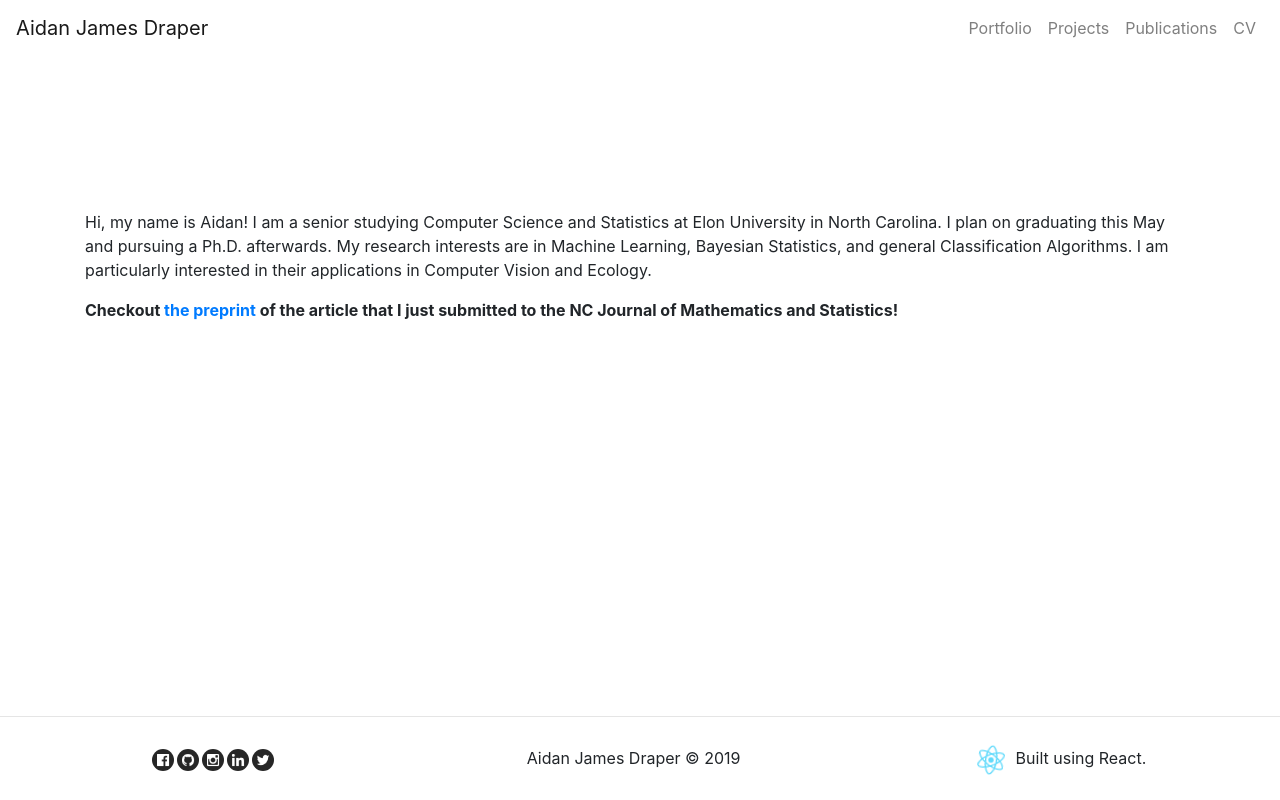
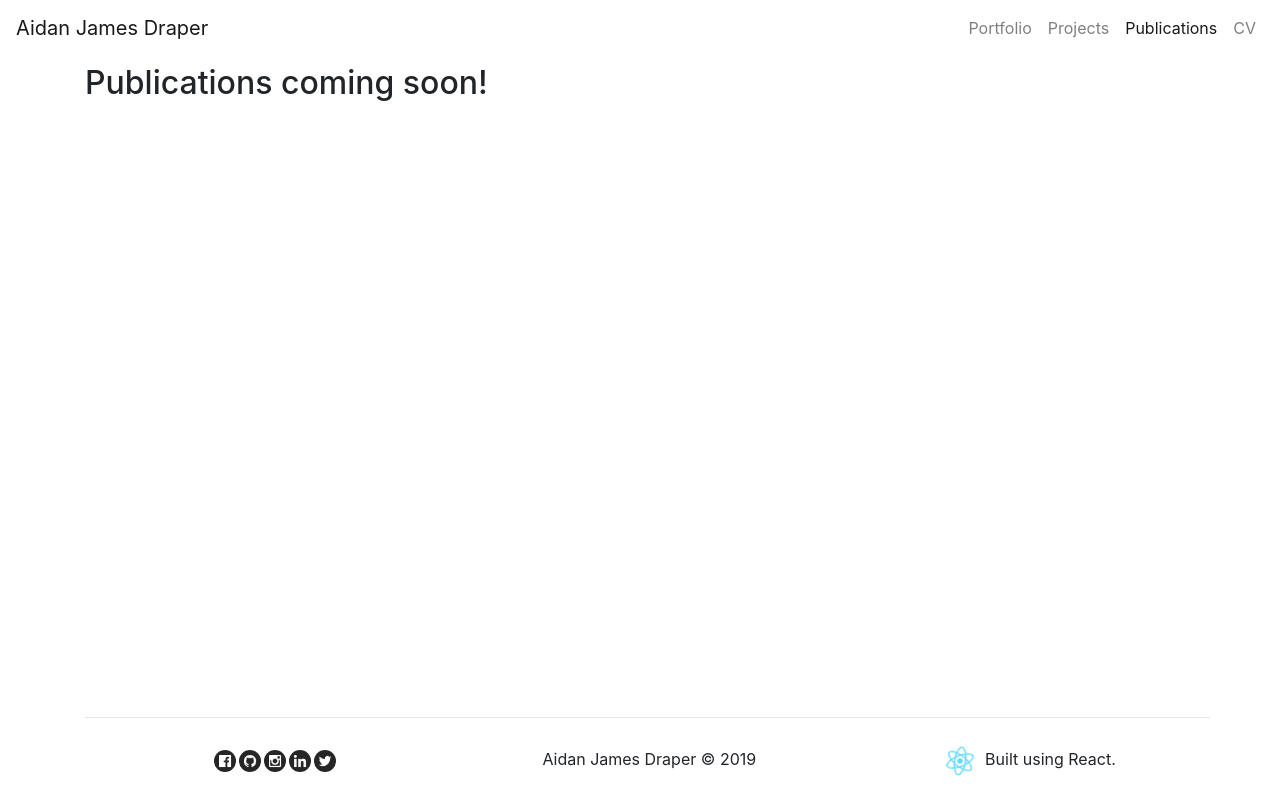
Before and after one commit to adraper2/adraper2.github.io, a React (Create React App) app: page /publications in a window 1280 px wide. Built offline with nearby package versions, Linux system fonts and the light colour scheme.

Commit message:
pagination and react server added

```diff
--- a/package.json
+++ b/package.json
@@ -11,6 +11,7 @@
     "react": "^16.8.4",
     "react-bootstrap": "^1.0.0-beta.5",
     "react-dom": "^16.8.4",
+    "react-router-dom": "^4.3.1",
     "react-scripts": "2.1.8"
   },
   "scripts": {
--- a/src/App.js
+++ b/src/App.js
@@ -1,7 +1,12 @@
 import React, { Component } from "react";
 import NavBar from "./components/navbar";
+import Home from "./components/home";
 import Footer from "./components/footer";
+import Projects from "./components/projects";
+import Portfolio from "./components/portfolio";
+import Publications from "./components/publications";
 import "./App.css";
+import { BrowserRouter, Route } from "react-router-dom";
 
 class App extends Component {
   state = {
@@ -23,33 +28,19 @@ class App extends Component {
 
   render() {
     return (
-      <React.Fragment>
-        <NavBar onTop={this.state.isTop} />
+      <BrowserRouter>
+        <React.Fragment>
+          <NavBar onTop={this.state.isTop} />
 
-        <main className="container">
-          <div className="top-container">
-            <p>
-              Hi, my name is Aidan! I am a senior studying Computer Science and
-              Statistics at Elon University in North Carolina. I plan on
-              graduating this May and pursuing a Ph.D. afterwards. My research
-              interests are in Machine Learning, Bayesian Statistics, and
-              general Classification Algorithms. I am particularly interested in
-              their applications in Computer Vision and Ecology.{" "}
-            </p>
-            <p>
-              <b>
-                Checkout{" "}
-                <a href="https://drive.google.com/file/d/1IGt0naMDSIeAdVNg4FpDtcW5Uj9f1M4h/view?usp=sharing">
-                  the preprint
-                </a>{" "}
-                of the article that I just submitted to the NC Journal of
-                Mathematics and Statistics!{" "}
-              </b>
-            </p>
-          </div>
-        </main>
-        <Footer />
-      </React.Fragment>
+          <main className="container">
+            <Route exact path="/" component={Home} />
+            <Route path="/portfolio" component={Portfolio} />
+            <Route path="/projects" component={Projects} />
+            <Route path="/publications" component={Publications} />
+            <Footer />
+          </main>
+        </React.Fragment>
+      </BrowserRouter>
     );
   }
 }
--- a/src/components/footer.jsx
+++ b/src/components/footer.jsx
@@ -17,32 +17,37 @@ class Footer extends Component {
             className="account_links"
             href="https://www.facebook.com/aidan.draper"
           >
-            <img src={fb_image} className="accounts" />
+            <img src={fb_image} className="accounts" alt="facebook" />
           </a>
           <a className="account_links" href="https://github.com/adraper2">
-            <img src={github_image} className="accounts" />
+            <img src={github_image} className="accounts" alt="github" />
           </a>
           <a
             className="account_links"
             href="https://www.instagram.com/adraper19/"
           >
-            <img src={insta_image} className="accounts" />
+            <img src={insta_image} className="accounts" alt="instagram" />
           </a>
           <a
             className="account_links"
             href="https://www.linkedin.com/in/aidan-draper/"
           >
-            <img src={link_image} className="accounts" />
+            <img src={link_image} className="accounts" alt="linkedin" />
           </a>
           <a className="account_links" href="https://twitter.com/adraper19">
-            <img src={twit_image} className="accounts" />
+            <img src={twit_image} className="accounts" alt="twitter" />
           </a>
         </div>
         <div align="center" className="footer-element">
           Aidan James Draper &copy; 2019
         </div>
         <div align="center" className="footer-element">
-          <img src={reactLogo} className="App-logo" id="reactLogo" />
+          <img
+            src={reactLogo}
+            className="App-logo"
+            id="reactLogo"
+            alt="react logo"
+          />
           Built using React.{" "}
         </div>
       </div>
--- /dev/null
+++ b/src/components/home.js
@@ -0,0 +1,32 @@
+import React, { Component } from "react";
+
+class Home extends Component {
+  render() {
+    return (
+      <main className="main-container">
+        <div className="top-container">
+          <p>
+            Hi, my name is Aidan! I am a senior studying Computer Science and
+            Statistics at Elon University in North Carolina. I plan on
+            graduating this May and pursuing a Ph.D. afterwards. My research
+            interests are in Machine Learning, Bayesian Statistics, and general
+            Classification Algorithms. I am particularly interested in their
+            applications in Computer Vision and Ecology.{" "}
+          </p>
+          <p>
+            <b>
+              Checkout{" "}
+              <a href="https://drive.google.com/file/d/1IGt0naMDSIeAdVNg4FpDtcW5Uj9f1M4h/view?usp=sharing">
+                the preprint
+              </a>{" "}
+              of the article that I just submitted to the NC Journal of
+              Mathematics and Statistics!{" "}
+            </b>
+          </p>
+        </div>
+      </main>
+    );
+  }
+}
+
+export default Home;
--- a/src/components/navbar.jsx
+++ b/src/components/navbar.jsx
@@ -1,4 +1,5 @@
 import React, { Component } from "react";
+import { Link, NavLink } from "react-router-dom";
 import "bootstrap";
 import "bootstrap/dist/css/bootstrap.css";
 import "bootstrap/dist/js/bootstrap.js";
@@ -23,9 +24,9 @@ class NavBar extends Component {
         className={this.getNavClasses()}
         style={{ backgroundColor: myColors.White, position: "fixed", top: 0 }}
       >
-        <a className="navbar-brand" href="#">
+        <Link to="/" className="navbar-brand">
           Aidan James Draper
-        </a>
+        </Link>
         <button
           className="navbar-toggler"
           type="button"
@@ -41,19 +42,19 @@ class NavBar extends Component {
         <div className="collapse navbar-collapse" id="navbarToggler">
           <ul className="navbar-nav ml-auto mt-2 mt-lg-0 ">
             <li className="nav-item d-flex justify-content-end">
-              <a className="nav-link" href="#">
+              <NavLink exact to="/portfolio" className="nav-link">
                 Portfolio
-              </a>
+              </NavLink>
             </li>
             <li className="nav-item d-flex justify-content-end">
-              <a className="nav-link" href="#">
+              <NavLink exact to="/projects" className="nav-link">
                 Projects
-              </a>
+              </NavLink>
             </li>
             <li className="nav-item d-flex justify-content-end">
-              <a className="nav-link" href="#">
+              <NavLink exact to="/publications" className="nav-link">
                 Publications
-              </a>
+              </NavLink>
             </li>
             <li className="nav-item d-flex justify-content-end">
               <a
--- /dev/null
+++ b/src/components/portfolio.js
@@ -0,0 +1,14 @@
+import React, { Component } from "react";
+
+class Portfolio extends Component {
+  state = {};
+  render() {
+    return (
+      <div>
+        <h2>Portfolio coming soon!</h2>{" "}
+      </div>
+    );
+  }
+}
+
+export default Portfolio;
--- a/src/components/project.jsx
+++ b/src/components/project.jsx
@@ -1,9 +1,21 @@
 import React, { Component } from "react";
 
 class Project extends Component {
-  state = {};
   render() {
-    return;
+    const {
+      projectImage,
+      projectTitle,
+      projectDesc,
+      projectLink
+    } = this.props.project;
+    return (
+      <div className="project-box">
+        <img src={projectImage} className="project-image" alt="project" />
+        <h4>{projectTitle}</h4>
+        <p>{projectDesc}</p>
+        <a href={projectLink}>Link to project.</a>
+      </div>
+    );
   }
 }
 
--- a/src/components/projects.jsx
+++ b/src/components/projects.jsx
@@ -1,9 +1,61 @@
 import React, { Component } from "react";
+import Project from "./project";
+import reactLogo from "../logo.svg";
 
 class Projects extends Component {
-  state = {};
+  state = {
+    projects: [
+      {
+        id: 1,
+        projectImage: { reactLogo },
+        projectTitle: "Test Project 1",
+        projectDesc:
+          "This is a test description of what a project might look like on this page using components.",
+        projectLink: "https://github.com/adraper2"
+      },
+      {
+        id: 2,
+        projectImage: { reactLogo },
+        projectTitle: "Test Project 2",
+        projectDesc:
+          "This is a test description of what a project might look like on this page using components.",
+        projectLink: "https://github.com/adraper2"
+      },
+      {
+        id: 3,
+        projectImage: { reactLogo },
+        projectTitle: "Test Project 3",
+        projectDesc:
+          "This is a test description of what a project might look like on this page using components.",
+        projectLink: "https://github.com/adraper2"
+      },
+      {
+        id: 4,
+        projectImage: { reactLogo },
+        projectTitle: "Test Project 4",
+        projectDesc:
+          "This is a test description of what a project might look like on this page using components.",
+        projectLink: "https://github.com/adraper2"
+      },
+      {
+        id: 5,
+        projectImage: { reactLogo },
+        projectTitle: "Test Project 5",
+        projectDesc:
+          "This is a test description of what a project might look like on this page using components.",
+        projectLink: "https://github.com/adraper2"
+      }
+    ]
+  };
+
   render() {
-    return;
+    return (
+      <div className="projects-container">
+        {this.state.projects.map(project => (
+          <Project key={project.id} project={project} />
+        ))}
+      </div>
+    );
   }
 }
 
--- /dev/null
+++ b/src/components/publications.js
@@ -0,0 +1,14 @@
+import React, { Component } from "react";
+
+class Publications extends Component {
+  state = {};
+  render() {
+    return (
+      <div>
+        <h2>Publications coming soon!</h2>
+      </div>
+    );
+  }
+}
+
+export default Publications;
--- a/src/index.css
+++ b/src/index.css
@@ -1,3 +1,18 @@
+* {
+  box-sizing: border-box;
+}
+
+*:before,
+*:after {
+  box-sizing: border-box;
+}
+
+html,
+body {
+  height: 100%;
+  position: relative;
+}
+
 body {
   margin: 0;
   padding: 0;
@@ -21,18 +36,27 @@ body,
   width: 100%;
 }
 
+nav {
+  z-index: 1;
+}
+
 html {
   overflow-y: scroll;
 }
 
 .container {
   position: relative;
-  top: 170px;
-  bottom: 0;
-  left: 0;
-  right: 0;
-  width: 100%;
-  height: 100%;
+  overflow: hidden;
+  display: block;
+  padding-bottom: 100px;
+  top: 64px;
+  min-height: 90vh;
+  padding-bottom: 60px;
+}
+
+.main-container {
+  position: relative;
+  top: 106px;
 }
 
 .top-container {
@@ -41,12 +65,9 @@ html {
 }
 
 .footer {
-  position: fixed;
-  height: 100px;
-  bottom: 0px;
-  left: 0px;
-  right: 0px;
-  margin-bottom: 0px;
+  position: absolute;
+  bottom: 0;
+  width: 100%;
 }
 
 .footer-element {
```
Also changed, not shown: 1 other file (tests, documents, lock files or other folders).
